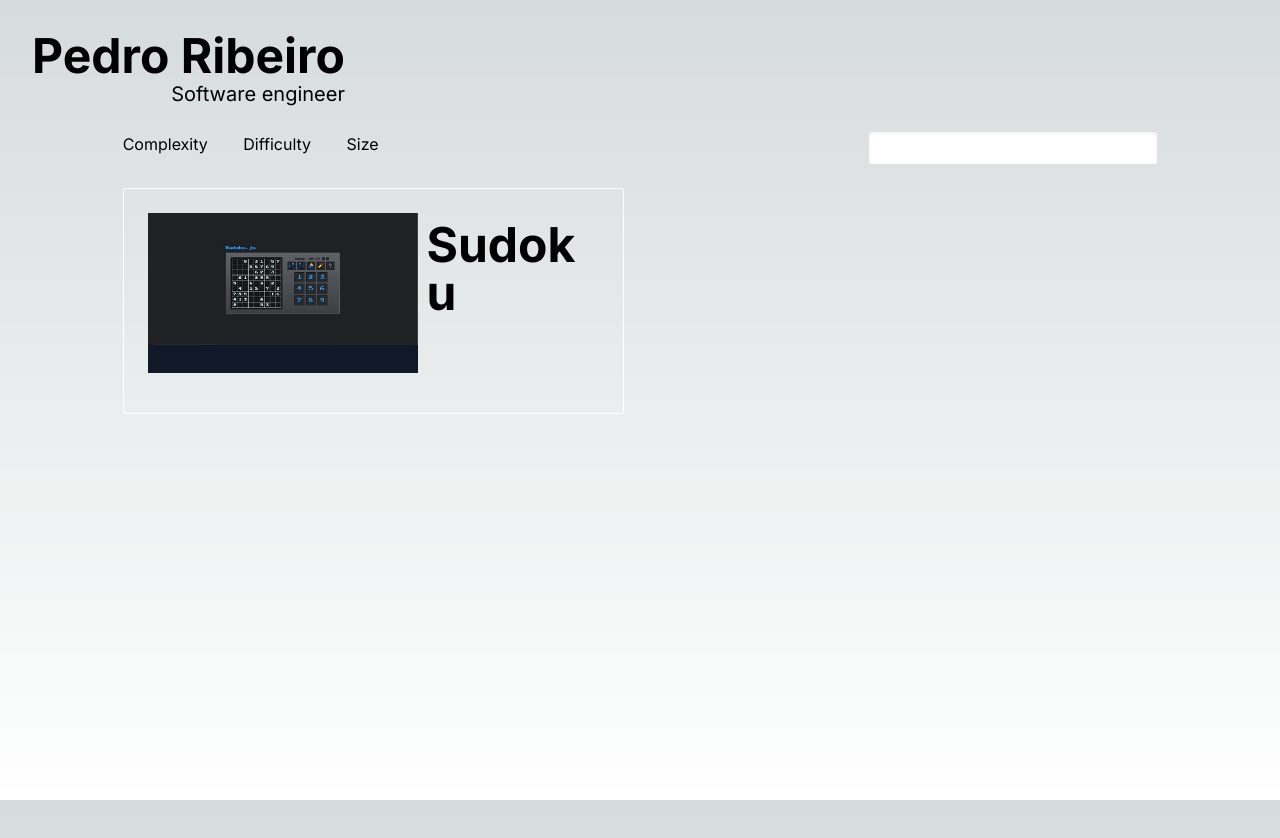
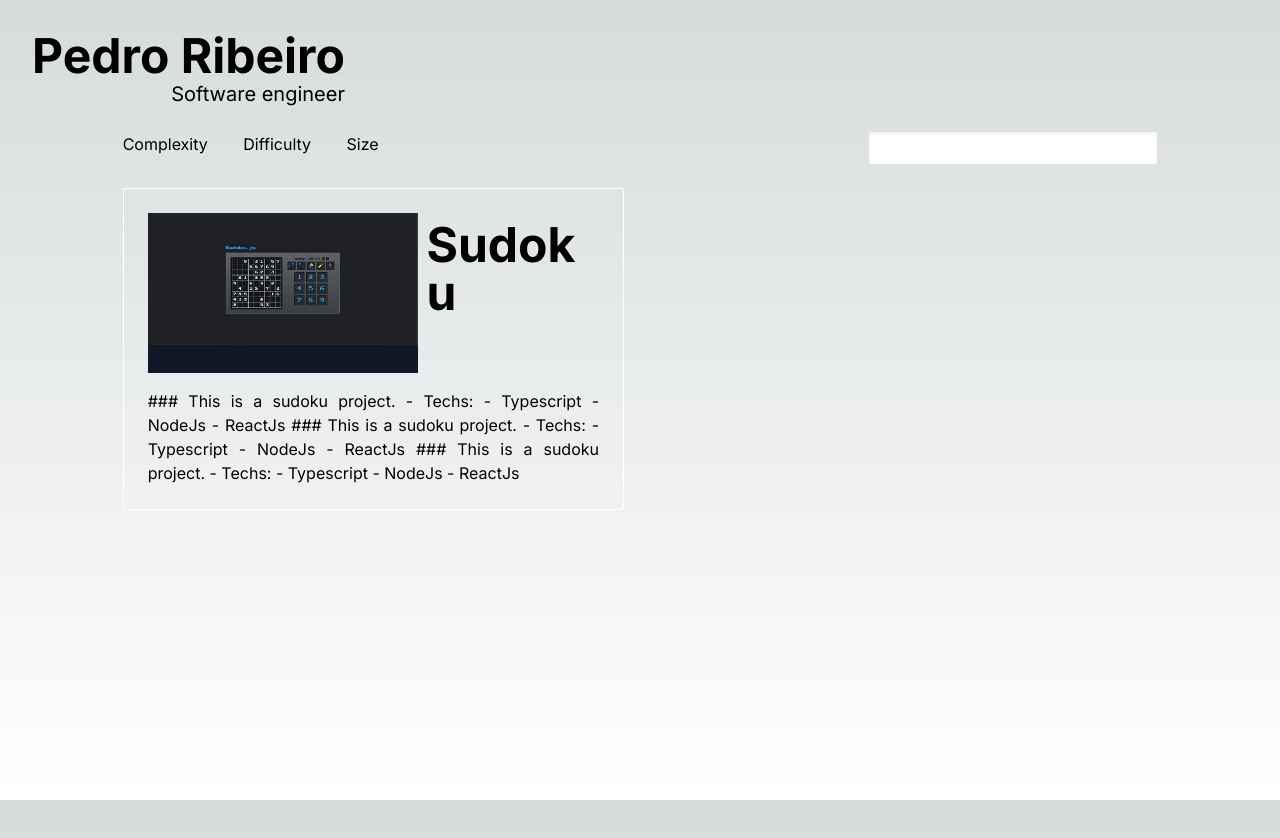
Before and after one commit to Z3ROO/portfolio, a Next.js app: page / in a window 1280 px wide. Shown: the top 838 px of the page. Built offline with nearby package versions, Linux system fonts and the light colour scheme.

Commit message:
feat: including description content

```diff
--- a/app/projects/[project_id]/page.tsx
+++ b/app/projects/[project_id]/page.tsx
@@ -12,6 +12,7 @@ export async function generateStaticParams() {
 
 export default async function ProjectPage({params, asModal}: {params: {project_id: string}, asModal?: boolean}) {
   const project = await GetProject(params.project_id);
+
   return (
     <div className="relative flex justify-center w-full h-full">
       {
@@ -28,7 +29,9 @@ export default async function ProjectPage({params, asModal}: {params: {project_i
         <div className="w-full p-8">
           <Image src={`/projects/${project.id}/demo.jpg`} width={500}  height={500} alt="demo"/>
         </div>
-        <p>{project.description}</p>
+        <pre>
+          <p>{project.description}</p>
+        </pre>
       </div>
     </div>
   );
--- a/public/projects/sudoku/description.md
+++ b/public/projects/sudoku/description.md
@@ -0,0 +1,6 @@
+ ### This is a sudoku project.
+
+ - Techs:
+    - Typescript
+    - NodeJs
+    - ReactJs
```
